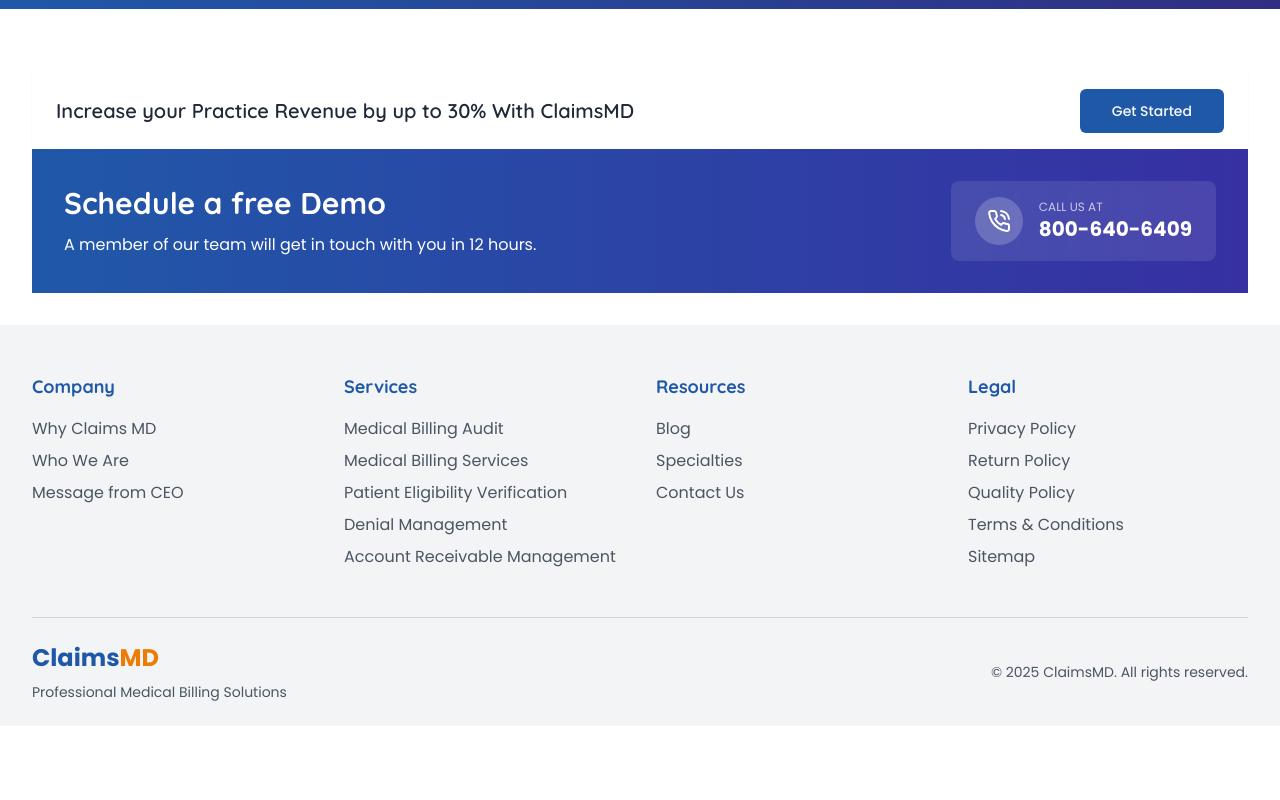
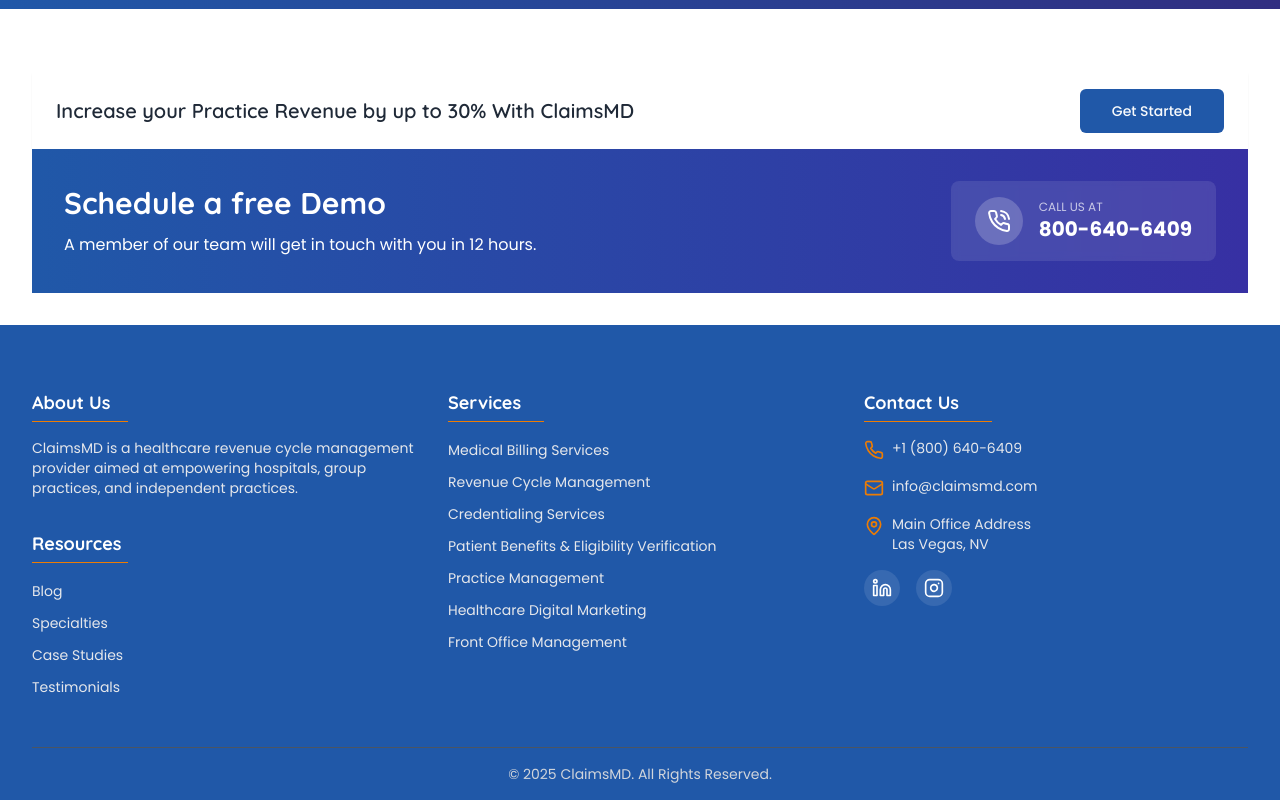
Before and after one commit to hammad983ae/claims-md-webflow-blueprint, a React (Vite) app: page /blog in a window 1280 px wide. Shown: the part 2077-2877 px from the top of the page. Before the commit the page ends 2803 px from the top, so only its background shows below. Built offline with nearby package versions, Linux system fonts and the light colour scheme.

Commit message:
feat: Update footer and quote form
- Updated the footer to match the provided image's design and color scheme.
- Added LinkedIn and Instagram social links to the footer.
- Added new fields (Business Name, Monthly Billing, # of Providers, Total AR) to the "Get a Quote" modal form.

```diff
--- a/src/components/Footer.tsx
+++ b/src/components/Footer.tsx
@@ -1,107 +1,94 @@
 
 import { Link } from 'react-router-dom';
+import { Linkedin, Instagram, Mail, MapPin, Phone } from 'lucide-react';
 
 const Footer = () => {
   const currentYear = new Date().getFullYear();
 
-  const footerLinks = {
-    company: [
-      { name: 'Why Claims MD', path: '/why-claims-md' },
-      { name: 'Who We Are', path: '/about' },
-      { name: 'Message from CEO', path: '/message-from-ceo' },
-    ],
-    services: [
-      { name: 'Medical Billing Audit', path: '/services/medical-billing-audit' },
-      { name: 'Medical Billing Services', path: '/services/medical-billing-services' },
-      { name: 'Patient Eligibility Verification', path: '/services/patient-eligibility-verification' },
-      { name: 'Denial Management', path: '/services/denial-management' },
-      { name: 'Account Receivable Management', path: '/services/account-receivable-management' },
-    ],
-    resources: [
-      { name: 'Blog', path: '/blog' },
-      { name: 'Specialties', path: '/specialties' },
-      { name: 'Contact Us', path: '/contact' },
-    ],
-    legal: [
-      { name: 'Privacy Policy', path: '/privacy-policy' },
-      { name: 'Return Policy', path: '/return-policy' },
-      { name: 'Quality Policy', path: '/quality-policy' },
-      { name: 'Terms & Conditions', path: '/terms-conditions' },
-      { name: 'Sitemap', path: '/sitemap' },
-    ],
-  };
+  return (
+    <footer className="bg-claimsBlue text-white pt-16 pb-4">
+      <div className="container-custom">
+        <div className="grid grid-cols-1 md:grid-cols-3 gap-8 mb-12">
+          {/* About Us Column */}
+          <div>
+            <h4 className="text-lg font-bold mb-4 text-white border-b border-claimsOrange pb-1 w-24">About Us</h4>
+            <p className="text-sm text-gray-200 mb-4">
+              ClaimsMD is a healthcare revenue cycle management provider aimed at empowering hospitals, group practices, and independent practices.
+            </p>
 
-  return (
-    <footer className="bg-gray-100 pt-12 pb-6">
-      <div className="container-custom">
-        <div className="grid grid-cols-1 md:grid-cols-2 lg:grid-cols-4 gap-8 mb-12">
-          <div>
-            <h4 className="text-lg font-bold mb-4 text-claimsBlue">Company</h4>
+            {/* Resources Section */}
+            <h4 className="text-lg font-bold mb-4 mt-8 text-white border-b border-claimsOrange pb-1 w-24">Resources</h4>
             <ul className="space-y-2">
-              {footerLinks.company.map((link) => (
-                <li key={link.name}>
-                  <Link to={link.path} className="text-gray-600 hover:text-claimsBlue transition-colors">
-                    {link.name}
-                  </Link>
-                </li>
-              ))}
+              <li><Link to="/blog" className="text-gray-200 hover:text-claimsOrange transition-colors text-sm">Blog</Link></li>
+              <li><Link to="/specialties" className="text-gray-200 hover:text-claimsOrange transition-colors text-sm">Specialties</Link></li>
+              <li><Link to="/about" className="text-gray-200 hover:text-claimsOrange transition-colors text-sm">Case Studies</Link></li>
+              <li><Link to="/about" className="text-gray-200 hover:text-claimsOrange transition-colors text-sm">Testimonials</Link></li>
             </ul>
           </div>
 
+          {/* Services Column */}
           <div>
-            <h4 className="text-lg font-bold mb-4 text-claimsBlue">Services</h4>
+            <h4 className="text-lg font-bold mb-4 text-white border-b border-claimsOrange pb-1 w-24">Services</h4>
             <ul className="space-y-2">
-              {footerLinks.services.map((link) => (
-                <li key={link.name}>
-                  <Link to={link.path} className="text-gray-600 hover:text-claimsBlue transition-colors">
-                    {link.name}
-                  </Link>
-                </li>
-              ))}
+              <li><Link to="/services/medical-billing-services" className="text-gray-200 hover:text-claimsOrange transition-colors text-sm">Medical Billing Services</Link></li>
+              <li><Link to="/services/revenue-cycle-management" className="text-gray-200 hover:text-claimsOrange transition-colors text-sm">Revenue Cycle Management</Link></li>
+              <li><Link to="/services/credentialing-enrollment" className="text-gray-200 hover:text-claimsOrange transition-colors text-sm">Credentialing Services</Link></li>
+              <li><Link to="/services/patient-eligibility-verification" className="text-gray-200 hover:text-claimsOrange transition-colors text-sm">Patient Benefits & Eligibility Verification</Link></li>
+              <li><Link to="/services/medical-billing-audit" className="text-gray-200 hover:text-claimsOrange transition-colors text-sm">Practice Management</Link></li>
+              <li><Link to="/services/healthcare-digital-marketing" className="text-gray-200 hover:text-claimsOrange transition-colors text-sm">Healthcare Digital Marketing</Link></li>
+              <li><Link to="/services/new-practice-setup" className="text-gray-200 hover:text-claimsOrange transition-colors text-sm">Front Office Management</Link></li>
             </ul>
           </div>
 
+          {/* Contact Us Column */}
           <div>
-            <h4 className="text-lg font-bold mb-4 text-claimsBlue">Resources</h4>
-            <ul className="space-y-2">
-              {footerLinks.resources.map((link) => (
-                <li key={link.name}>
-                  <Link to={link.path} className="text-gray-600 hover:text-claimsBlue transition-colors">
-                    {link.name}
-                  </Link>
-                </li>
-              ))}
-            </ul>
-          </div>
+            <h4 className="text-lg font-bold mb-4 text-white border-b border-claimsOrange pb-1 w-32">Contact Us</h4>
+            <ul className="space-y-4">
+              <li className="flex items-start">
+                <Phone className="h-5 w-5 text-claimsOrange mt-0.5 mr-2" />
+                <span className="text-gray-200 text-sm">+1 (800) 640-6409</span>
+              </li>
+              <li className="flex items-start">
+                <Mail className="h-5 w-5 text-claimsOrange mt-0.5 mr-2" />
+                <span className="text-gray-200 text-sm">info@claimsmd.com</span>
+              </li>
+              <li className="flex items-start">
+                <MapPin className="h-5 w-5 text-claimsOrange mt-0.5 mr-2" />
+                <span className="text-gray-200 text-sm">
+                  Main Office Address<br/>
+                  Las Vegas, NV
+                </span>
+              </li>
 
-          <div>
-            <h4 className="text-lg font-bold mb-4 text-claimsBlue">Legal</h4>
-            <ul className="space-y-2">
-              {footerLinks.legal.map((link) => (
-                <li key={link.name}>
-                  <Link to={link.path} className="text-gray-600 hover:text-claimsBlue transition-colors">
-                    {link.name}
-                  </Link>
-                </li>
-              ))}
+              {/* Social Media Icons */}
+              <li>
+                <div className="flex space-x-4 mt-4">
+                  <a
+                    href="https://www.linkedin.com/company/claimsmd"
+                    target="_blank"
+                    rel="noopener noreferrer"
+                    className="bg-white/10 p-2 rounded-full hover:bg-claimsOrange transition-colors"
+                  >
+                    <Linkedin className="h-5 w-5 text-white" />
+                  </a>
+                  <a
+                    href="https://www.instagram.com/claimsmd/"
+                    target="_blank"
+                    rel="noopener noreferrer"
+                    className="bg-white/10 p-2 rounded-full hover:bg-claimsOrange transition-colors"
+                  >
+                    <Instagram className="h-5 w-5 text-white" />
+                  </a>
+                </div>
+              </li>
             </ul>
           </div>
         </div>
 
-        <div className="border-t border-gray-300 pt-6">
-          <div className="flex flex-col md:flex-row justify-between items-center">
-            <div className="mb-4 md:mb-0">
-              <div className="font-bold text-2xl mb-2">
-                <span className="text-claimsBlue">Claims</span>
-                <span className="text-claimsOrange">MD</span>
-              </div>
-              <p className="text-gray-600 text-sm">
-                Professional Medical Billing Solutions
-              </p>
-            </div>
-            <div className="text-gray-600 text-sm">
-              &copy; {currentYear} ClaimsMD. All rights reserved.
-            </div>
+        {/* Copyright */}
+        <div className="border-t border-gray-600 pt-4">
+          <div className="text-gray-300 text-sm text-center">
+            &copy; {currentYear} ClaimsMD. All Rights Reserved.
           </div>
         </div>
       </div>
--- a/src/components/QuoteFormModal.tsx
+++ b/src/components/QuoteFormModal.tsx
@@ -9,15 +9,17 @@ import { zodResolver } from "@hookform/resolvers/zod";
 import { useForm } from "react-hook-form";
 import * as z from "zod";
 import { useToast } from "@/hooks/use-toast";
-import { Check, Send, User, Mail, Phone, MessageSquare } from "lucide-react";
+import { Check, Send, User, Mail, Phone, Building, Users, DollarSign, MessageSquare } from "lucide-react";
 
 // Create a form schema with validation
 const formSchema = z.object({
   name: z.string().min(2, { message: "Name must be at least 2 characters." }),
+  businessName: z.string().min(1, { message: "Please enter a valid business name" }),
   email: z.string().email({ message: "Please enter a valid email address." }),
   phone: z.string().min(10, { message: "Please enter a valid phone number." }),
-  businessName: z.string().min(1, {message:"Please enter a valid company name"}),
-  specialty: z.string().optional(),
+  monthlyBilling: z.string().optional(),
+  providers: z.string().optional(),
+  totalAR: z.string().optional(),
   message: z.string().min(10, { message: "Message must be at least 10 characters." }),
 });
 
@@ -38,11 +40,13 @@ export function QuoteFormModal({ open, onOpenChange }: QuoteFormModalProps) {
     resolver: zodResolver(formSchema),
     defaultValues: {
       name: "",
+      businessName: "",
       email: "",
       phone: "",
-      specialty: "",
+      monthlyBilling: "",
+      providers: "",
+      totalAR: "",
       message: "",
-      businessName:"",
     },
   });
 
@@ -73,7 +77,7 @@ export function QuoteFormModal({ open, onOpenChange }: QuoteFormModalProps) {
 
   return (
     <Dialog open={open} onOpenChange={onOpenChange}>
-      <DialogContent className="sm:max-w-[550px] p-6 overflow-hidden bg-white rounded-xl">
+      <DialogContent className="sm:max-w-[550px] p-6 overflow-auto max-h-[90vh] bg-white rounded-xl">
         <DialogHeader className="pb-4 border-b">
           <DialogTitle className="text-2xl font-bold text-claimsBlue">Request a Free Quote</DialogTitle>
           <DialogDescription className="text-gray-600">
@@ -95,13 +99,14 @@ export function QuoteFormModal({ open, onOpenChange }: QuoteFormModalProps) {
         ) : (
           <Form {...form}>
             <form onSubmit={form.handleSubmit(onSubmit)} className="space-y-5 mt-4">
+              {/* Name and Business Name */}
               <div className="grid grid-cols-1 md:grid-cols-2 gap-5">
                 <FormField
                   control={form.control}
                   name="name"
                   render={({ field }) => (
                     <FormItem>
-                      <FormLabel>Full Name</FormLabel>
+                      <FormLabel>Full Name <span className="text-red-500">*</span></FormLabel>
                       <FormControl>
                         <div className="relative">
                           <User className="absolute left-3 top-3 h-4 w-4 text-gray-400" />
@@ -121,8 +126,8 @@ export function QuoteFormModal({ open, onOpenChange }: QuoteFormModalProps) {
                       <FormLabel>Business Name</FormLabel>
                       <FormControl>
                         <div className="relative">
-                          <Mail className="absolute left-3 top-3 h-4 w-4 text-gray-400" />
-                          <Input placeholder="XYZ" type="text" className="pl-10" {...field} />
+                          <Building className="absolute left-3 top-3 h-4 w-4 text-gray-400" />
+                          <Input placeholder="Your Practice Name" className="pl-10" {...field} />
                         </div>
                       </FormControl>
                       <FormMessage />
@@ -131,17 +136,18 @@ export function QuoteFormModal({ open, onOpenChange }: QuoteFormModalProps) {
                 />
               </div>
 
+              {/* Email and Phone */}
               <div className="grid grid-cols-1 md:grid-cols-2 gap-5">
                 <FormField
                   control={form.control}
                   name="email"
                   render={({ field }) => (
                     <FormItem>
-                      <FormLabel>Emaik</FormLabel>
+                      <FormLabel>Email <span className="text-red-500">*</span></FormLabel>
                       <FormControl>
                         <div className="relative">
                           <Mail className="absolute left-3 top-3 h-4 w-4 text-gray-400" />
-                          <Input placeholder="abc@company.comm" className="pl-10" {...field} />
+                          <Input placeholder="email@example.com" className="pl-10" {...field} />
                         </div>
                       </FormControl>
                       <FormMessage />
@@ -154,12 +160,11 @@ export function QuoteFormModal({ open, onOpenChange }: QuoteFormModalProps) {
                   name="phone"
                   render={({ field }) => (
                     <FormItem>
-                      <FormLabel>Phone</FormLabel>
+                      <FormLabel>Phone <span className="text-red-500">*</span></FormLabel>
                       <FormControl>
-
-                      <div className="relative">
+                        <div className="relative">
                           <Phone className="absolute left-3 top-3 h-4 w-4 text-gray-400" />
-                          <Input placeholder="+1 (123) 456 780" className="pl-10" {...field} />
+                          <Input placeholder="+1 (123) 456 7890" className="pl-10" {...field} />
                         </div>
                       </FormControl>
                       <FormMessage />
@@ -168,12 +173,68 @@ export function QuoteFormModal({ open, onOpenChange }: QuoteFormModalProps) {
                 />
               </div>
 
+              {/* Monthly Billing and # of Providers */}
+              <div className="grid grid-cols-1 md:grid-cols-2 gap-5">
+                <FormField
+                  control={form.control}
+                  name="monthlyBilling"
+                  render={({ field }) => (
+                    <FormItem>
+                      <FormLabel>Monthly Billing</FormLabel>
+                      <FormControl>
+                        <div className="relative">
+                          <DollarSign className="absolute left-3 top-3 h-4 w-4 text-gray-400" />
+                          <Input placeholder="Approximate amount" className="pl-10" {...field} />
+                        </div>
+                      </FormControl>
+                      <FormMessage />
+                    </FormItem>
+                  )}
+                />
+
+                <FormField
+                  control={form.control}
+                  name="providers"
+                  render={({ field }) => (
+                    <FormItem>
+                      <FormLabel># of Providers</FormLabel>
+                      <FormControl>
+                        <div className="relative">
+                          <Users className="absolute left-3 top-3 h-4 w-4 text-gray-400" />
+                          <Input placeholder="Number of providers" className="pl-10" {...field} />
+                        </div>
+                      </FormControl>
+                      <FormMessage />
+                    </FormItem>
+                  )}
+                />
+              </div>
+
+              {/* Total AR */}
+              <FormField
+                control={form.control}
+                name="totalAR"
+                render={({ field }) => (
+                  <FormItem>
+                    <FormLabel>Total AR</FormLabel>
+                    <FormControl>
+                      <div className="relative">
+                        <DollarSign className="absolute left-3 top-3 h-4 w-4 text-gray-400" />
+                        <Input placeholder="Total accounts receivable" className="pl-10" {...field} />
+                      </div>
+                    </FormControl>
+                    <FormMessage />
+                  </FormItem>
+                )}
+              />
+
+              {/* Message */}
               <FormField
                 control={form.control}
                 name="message"
                 render={({ field }) => (
                   <FormItem>
-                    <FormLabel>How Can We Help?</FormLabel>
+                    <FormLabel>Your Message <span className="text-red-500">*</span></FormLabel>
                     <FormControl>
                       <div className="relative">
                         <MessageSquare className="absolute left-3 top-3 h-4 w-4 text-gray-400" />
```
